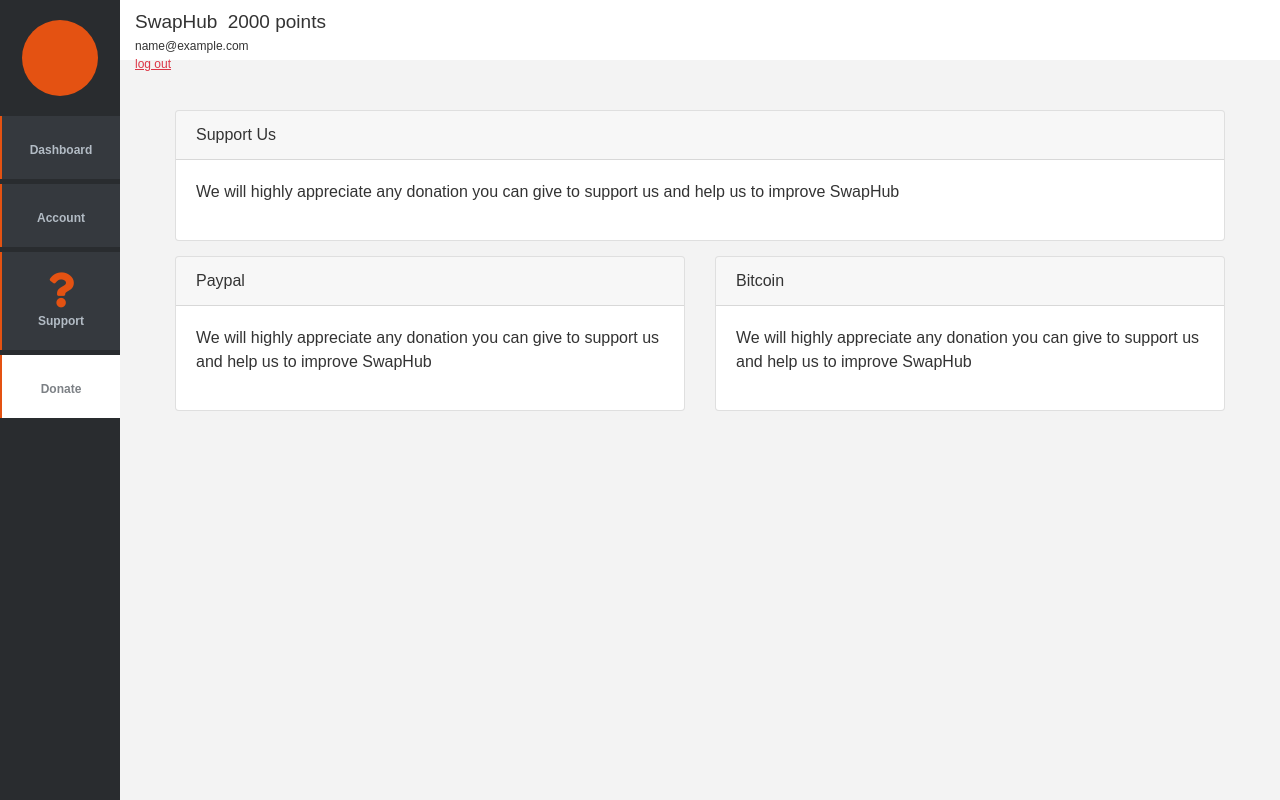
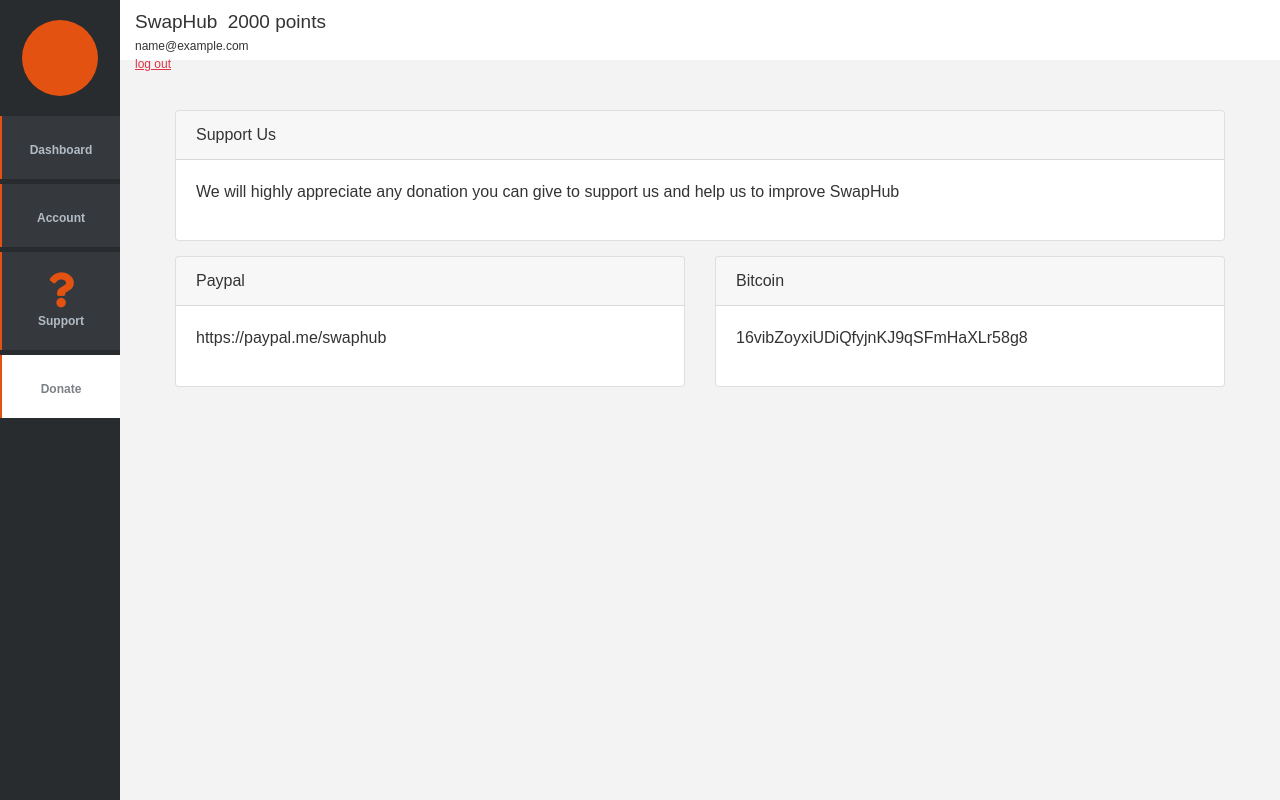
Before and after one commit to VDKZ/swaphub, a Django app: page /donate in a window 1280 px wide. Run offline with Django 3.2, Linux system fonts and the light colour scheme; the visitor is signed in with stand-in values (Sample User, id 1); parts of the project's set-up code (start-up, migrations or seed data) failed here and were passed over; some libraries are stand-ins or nearby versions.

Commit message:
donation texte

```diff
--- a/templates/app/account.html
+++ b/templates/app/account.html
@@ -100,7 +100,9 @@
 ">Add new link</button>
 
           <p style="font-style: italic;font-size:14px;">You get up to {{rank.rank}} link(s), increase your rank to earn link slot (you can get up to 6 links)</p>
-					<p>Note : for Youtube videos use "https://www.youtube.com/embed/" format</p>
+          <p>Note :</p>
+          <p>for Youtube videos use "https://www.youtube.com/embed/" format</p>
+					<p>you must enable iframe option</p>
 
 					<table class="table table-bordered" style="min-width:800px;margin-top:30px;">
 						<thead>
--- a/templates/app/donate.html
+++ b/templates/app/donate.html
@@ -25,7 +25,7 @@
 			    Paypal
 			  </div>
 			  <div class="card-body">
-			  	<p>We will highly appreciate any donation you can give to support us and help us to improve SwapHub</p>
+			  	<p>https://paypal.me/swaphub</p>
             </div>
 		</div>
     </div>
@@ -35,7 +35,7 @@
 			    Bitcoin
 			  </div>
 			  <div class="card-body">
-			  	<p>We will highly appreciate any donation you can give to support us and help us to improve SwapHub</p>
+			  	<p>16vibZoyxiUDiQfyjnKJ9qSFmHaXLr58g8</p>
             </div>
 		</div>
     </div>
--- a/templates/app/index.html
+++ b/templates/app/index.html
@@ -70,7 +70,7 @@
             <div id="img_index2"></div>
           </div>
 
-          <p class="lead">Basically if you use speed mode for 1 hour you will receive arround 100 visit on your link(s)</p>
+          <p class="lead">Basically if you use speed mode for 1 hour you will receive arround 100 visits on your link(s)</p>
 
         </div>
       </div>
@@ -87,7 +87,7 @@
 
           <p class="lead">Friend click is 100% free and does not use bot to visit your link(s)</p>
           <p class="lead">You can't buy points (to keep balance between members points and visits)</p>
-          <p class="lead">If you reach 0 points, your link(s) won't get visited until you earn points</p>
+          <p class="lead">If you reach 0 points, your link(s) won't get visited until you earn more points</p>
 
         </div>
       </div>
```
